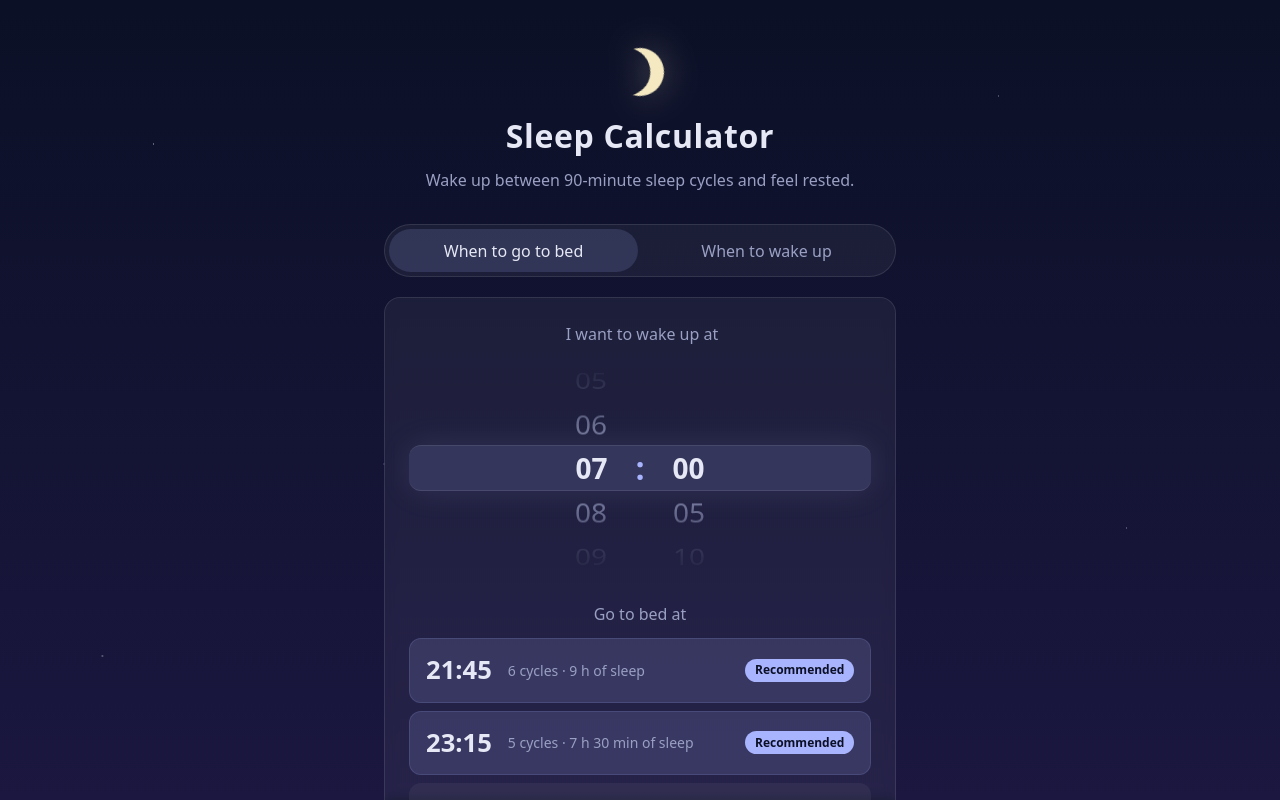
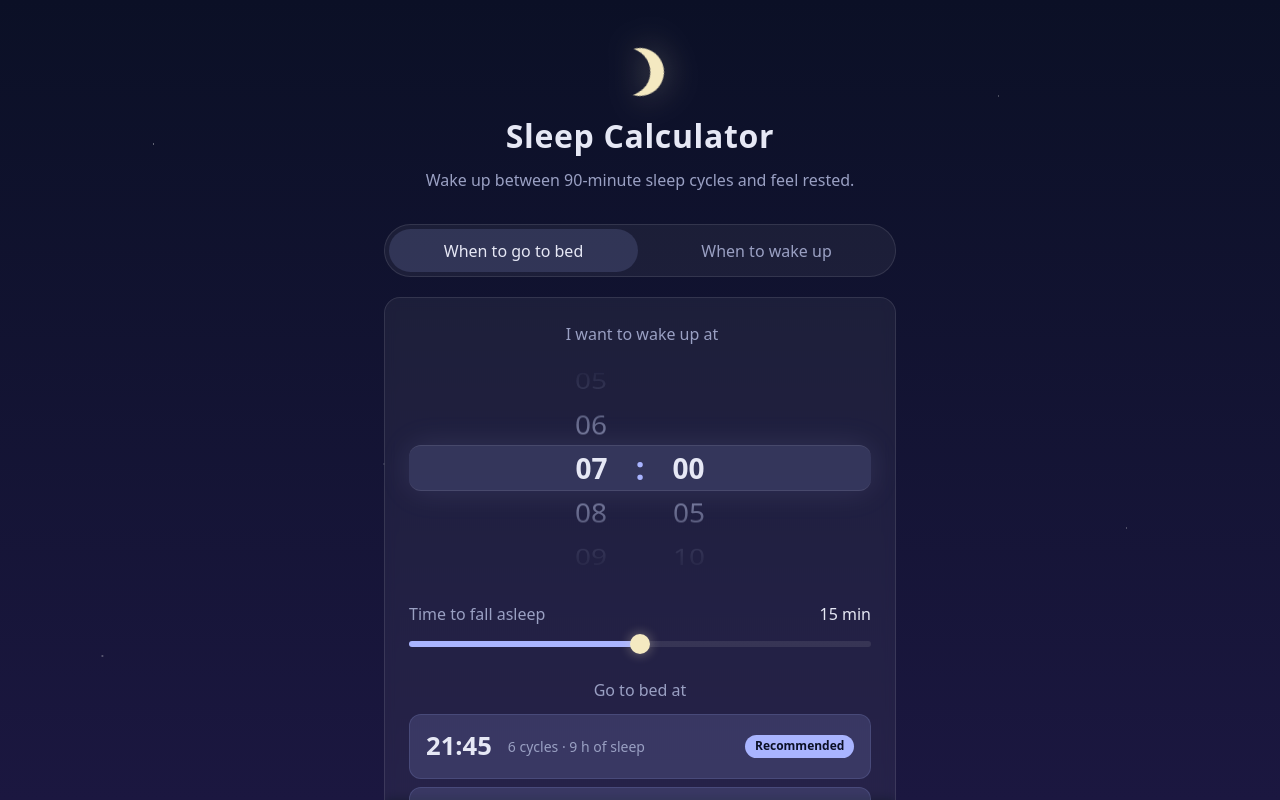
Before and after one commit to billgec/Sleep-Calculator, a React (Vite) app: page / in a window 1280 px wide. Shown: the top 800 px of the page. Built offline with nearby package versions, Linux system fonts and the light colour scheme.

Commit message:
#7 make the fall asleep time adjustable

```diff
--- a/src/App.css
+++ b/src/App.css
@@ -318,3 +318,79 @@
 .site-footer a:hover {
   color: var(--text);
 }
+
+.fall-asleep {
+  display: grid;
+  gap: 0.5rem;
+  margin: 0 0 1.5rem;
+}
+
+.fall-asleep label {
+  display: flex;
+  justify-content: space-between;
+  color: var(--text-muted);
+}
+
+.fall-asleep output {
+  color: var(--text);
+  font-variant-numeric: tabular-nums;
+}
+
+.fall-asleep input {
+  --track: 0.375rem;
+  --thumb: 1.25rem;
+  width: 100%;
+  height: var(--thumb);
+  margin: 0;
+  background: transparent;
+  appearance: none;
+  cursor: pointer;
+}
+
+.fall-asleep input::-webkit-slider-runnable-track {
+  height: var(--track);
+  border-radius: 999px;
+  background: linear-gradient(
+    to right,
+    var(--accent) var(--fill),
+    var(--surface-strong) var(--fill)
+  );
+}
+
+.fall-asleep input::-moz-range-track {
+  height: var(--track);
+  border-radius: 999px;
+  background: var(--surface-strong);
+}
+
+.fall-asleep input::-moz-range-progress {
+  height: var(--track);
+  border-radius: 999px;
+  background: var(--accent);
+}
+
+.fall-asleep input::-webkit-slider-thumb {
+  width: var(--thumb);
+  height: var(--thumb);
+  margin-top: calc((var(--track) - var(--thumb)) / 2);
+  border: 0;
+  border-radius: 50%;
+  background: var(--moon);
+  box-shadow: 0 0 0.75rem rgb(244 233 193 / 0.4);
+  appearance: none;
+}
+
+.fall-asleep input::-moz-range-thumb {
+  width: var(--thumb);
+  height: var(--thumb);
+  border: 0;
+  border-radius: 50%;
+  background: var(--moon);
+  box-shadow: 0 0 0.75rem rgb(244 233 193 / 0.4);
+}
+
+.fall-asleep input:focus-visible {
+  outline: 2px solid var(--accent);
+  outline-offset: 4px;
+  border-radius: 999px;
+}
--- a/src/components/Calculator.tsx
+++ b/src/components/Calculator.tsx
@@ -1,4 +1,5 @@
 import { useState } from 'react'
+import { FallAsleepSlider } from './FallAsleepSlider.tsx'
 import { ModeToggle } from './ModeToggle.tsx'
 import { SuggestionList } from './SuggestionList.tsx'
 import { type TimeOfDay, TimePicker } from './TimePicker.tsx'
@@ -14,13 +15,16 @@
 export function Calculator() {
   const [mode, setMode] = useState<SleepMode>('bedtime')
   const [wakeUp, setWakeUp] = useState<TimeOfDay>({ hours: 7, minutes: 0 })
+  const [fallAsleepMinutes, setFallAsleepMinutes] = useState(
+    DEFAULT_FALL_ASLEEP_MINUTES,
+  )
   const now = useNow()
 
   const reference =
     mode === 'bedtime'
       ? nextOccurrence(wakeUp.hours, wakeUp.minutes, now)
       : now
-  const suggestions = calculateSleep(mode, reference)
+  const suggestions = calculateSleep(mode, reference, { fallAsleepMinutes })
 
   return (
     <main className="app">
@@ -47,6 +51,11 @@
           </p>
         )}
 
+        <FallAsleepSlider
+          value={fallAsleepMinutes}
+          onChange={setFallAsleepMinutes}
+        />
+
         <SuggestionList
           title={
             mode === 'bedtime' ? 'Go to bed at' : 'Set your alarm for'
@@ -56,7 +65,9 @@
       </div>
 
       <p className="note">
-        Includes about {DEFAULT_FALL_ASLEEP_MINUTES} minutes to fall asleep.
+        {fallAsleepMinutes === 0
+          ? 'No time to fall asleep included.'
+          : `Includes about ${fallAsleepMinutes} minutes to fall asleep.`}
       </p>
     </main>
   )
--- /dev/null
+++ b/src/components/FallAsleepSlider.tsx
@@ -0,0 +1,32 @@
+import type { CSSProperties } from 'react'
+
+const MIN = 0
+const MAX = 30
+const STEP = 5
+
+interface FallAsleepSliderProps {
+  value: number
+  onChange: (value: number) => void
+}
+
+export function FallAsleepSlider({ value, onChange }: FallAsleepSliderProps) {
+  const percent = ((value - MIN) / (MAX - MIN)) * 100
+  return (
+    <div className="fall-asleep">
+      <label htmlFor="fall-asleep">
+        Time to fall asleep <output htmlFor="fall-asleep">{value} min</output>
+      </label>
+      <input
+        id="fall-asleep"
+        type="range"
+        min={MIN}
+        max={MAX}
+        step={STEP}
+        value={value}
+        aria-valuetext={`${value} minutes`}
+        style={{ '--fill': `${percent}%` } as CSSProperties}
+        onChange={(e) => onChange(Number(e.target.value))}
+      />
+    </div>
+  )
+}
```
Also changed, not shown: 1 other file (tests, documents, lock files or other folders).
